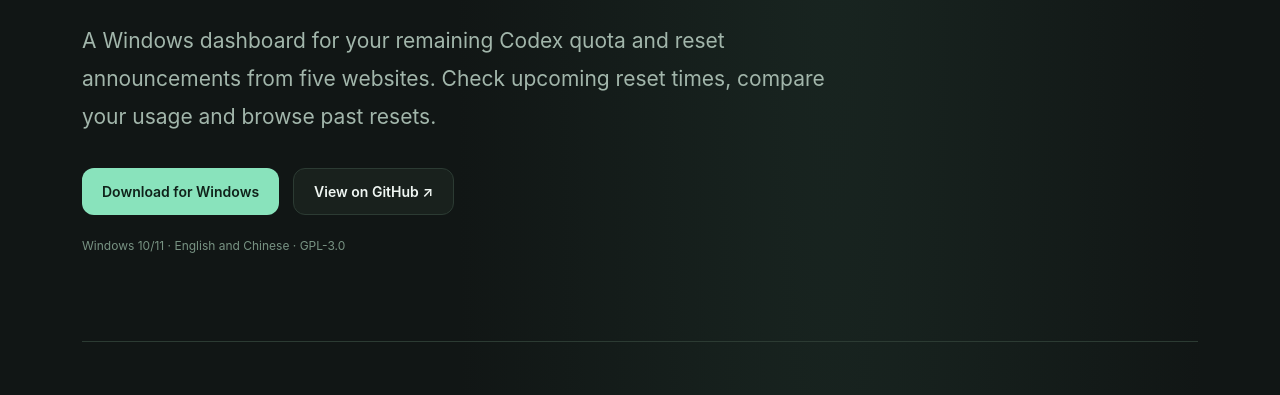
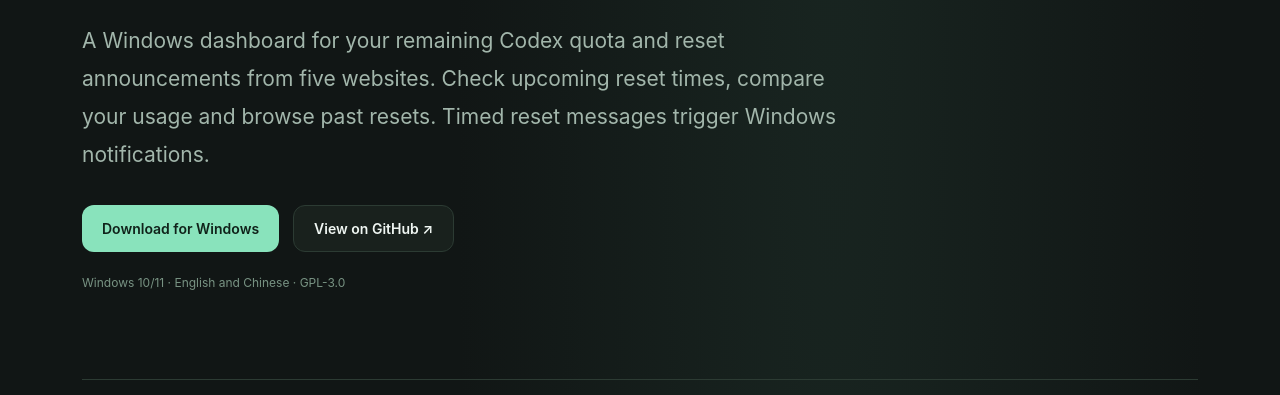
Before and after one commit to zzy2670/codex-reset-forecast-dashboard, an Electron app: page docs/index.html in a window 1280 px wide. Shown: the part 405-800 px from the top of the page. Drawn offline with Linux system fonts and the light colour scheme.

Commit message:
Automatic Windows notifications

```diff
--- a/docs/index.html
+++ b/docs/index.html
@@ -1,5 +1,5 @@
 <!doctype html>
-<html lang="en"><head><meta charset="UTF-8"><meta name="viewport" content="width=device-width,initial-scale=1"><meta name="description" content="Follow Codex reset announcements from five websites, compare quota usage and keep pace with the next reset."><meta name="theme-color" content="#111615"><title>Codex Reset Forecast Dashboard</title><link rel="stylesheet" href="style.css?v=tour-20261011"><script src="site.js?v=tour-20261011" defer></script></head>
+<html lang="en"><head><meta charset="UTF-8"><meta name="viewport" content="width=device-width,initial-scale=1"><meta name="description" content="Follow Codex reset announcements from five websites, compare quota usage and keep pace with the next reset."><meta name="theme-color" content="#111615"><title>Codex Reset Forecast Dashboard</title><link rel="stylesheet" href="style.css?v=alerts-20261011"><script src="site.js?v=alerts-20261011" defer></script></head>
 <body><header><a class="brand" href="#">◌ <span>Codex Reset Forecast Dashboard</span></a><label class="language"><span class="sr-only">Language</span><select id="language" aria-label="Language"><option value="en">English</option><option value="zh-CN">简体中文</option><option value="ja">日本語</option><option value="es">Español</option><option value="fr">Français</option><option value="de">Deutsch</option><option value="ko">한국어</option></select></label></header>
 <main><section class="hero"><p class="eyebrow" data-text="eyebrow">CODEX RESET FORECAST DASHBOARD · WINDOWS</p><h1 data-text="hero">Codex quota and reset forecasts</h1><p class="lead" data-text="intro">A Windows dashboard for your remaining Codex quota and reset announcements from five websites. Check upcoming reset times, compare your usage and browse past resets.</p><div class="actions"><a class="primary" href="https://github.com/zzy2670/codex-reset-forecast-dashboard/releases/latest" data-text="download">Download for Windows</a><a class="secondary" href="https://github.com/zzy2670/codex-reset-forecast-dashboard" data-text="code">View on GitHub ↗</a></div><p class="meta" data-text="meta">Windows 10/11 · English and Chinese · GPL-3.0</p></section>
 <div id="features" class="features"></div>
--- a/docs/site.js
+++ b/docs/site.js
@@ -2,7 +2,7 @@
 const translations={
   "en": {
     "hero": "Codex quota and reset forecasts",
-    "intro": "A Windows dashboard for your remaining Codex quota and reset announcements from five websites. Check upcoming reset times, compare your usage and browse past resets.",
+    "intro": "A Windows dashboard for your remaining Codex quota and reset announcements from five websites. Check upcoming reset times, compare your usage and browse past resets. Timed reset messages trigger Windows notifications.",
     "eyebrow": "CODEX RESET FORECAST DASHBOARD · WINDOWS",
     "download": "Download for Windows",
     "code": "View on GitHub ↗",
@@ -41,8 +41,12 @@
         "Browse resets from September 2026, newest first. Expand a record to compare each site’s timestamp and original post. The latest cross-checked reset and elapsed time appear at the top of the dashboard."
       ],
       [
-        "Notifications and display settings",
-        "Choose English or Chinese, adjust text size, and enable tray monitoring or startup with Windows. Timed automatic-reset alerts stay until acknowledged; similar reset times are grouped."
+        "Automatic Windows notifications",
+        "When a source reports an automatic-reset announcement or confirmation for your plan with a specific time, Windows shows a notification. It stays until you click Acknowledge. Similar reset times are grouped."
+      ],
+      [
+        "Display and background settings",
+        "Choose English or Chinese, adjust text size, and enable notifications, tray monitoring or startup with Windows."
       ]
     ],
     "captions": [
@@ -52,12 +56,13 @@
       "One reset time on the left; a time range on the right.",
       "Forecasts and expanded source details.",
       "Latest reset and an expanded history record.",
+      "Windows notification illustration: reset time, plan and Acknowledge button.",
       "Language, tray, startup, text size and notifications."
     ]
   },
   "zh-CN": {
     "hero": "Codex 额度与重置预告",
-    "intro": "一款 Windows 桌面看板，用来查看 Codex 剩余额度、跟踪五个网站的重置预告，并比较历史重置时间。",
+    "intro": "一款 Windows 桌面看板，用来查看 Codex 剩余额度、跟踪五个网站的重置预告，并比较历史重置时间。 有具体时间的重置消息，会自动弹出 Windows 通知。",
     "eyebrow": "CODEX 重置预测看板 · WINDOWS",
     "download": "下载 Windows 版",
     "code": "在 GitHub 查看 ↗",
@@ -96,8 +101,12 @@
         "从 2026 年 9 月开始收录，最新记录排在最上面。展开一条记录，可以逐站比较时间并查看原帖。最近一次已核对的重置时间和距今时长，也会显示在看板顶部。"
       ],
       [
-        "通知与显示设置",
-        "可切换中英文、调节字号、开机启动或关闭至托盘。适用当前套餐的定时自动重置预告会发出持续通知，点“确认收到”关闭；相近时间的消息合并提醒。"
+        "Windows 自动弹窗",
+        "检测到适用当前套餐、带具体时间的自动重置预告或完成消息时，Windows 自动弹窗。点“确认收到”关闭；相近时间的消息合并提醒。"
+      ],
+      [
+        "显示与后台设置",
+        "可切换中英文、调节字号、开关通知、开机启动或关闭至托盘。"
       ]
     ],
     "captions": [
@@ -107,6 +116,7 @@
       "左侧一个预告时间，右侧多个时间形成的范围。",
       "五个信源的预计时间和展开详情。",
       "最近一次重置，以及展开的历史记录。",
+      "Windows 通知示意：重置时间、适用套餐与“确认收到”按钮。",
       "语言、托盘、开机启动、字号与通知。"
     ]
   },
@@ -151,8 +161,12 @@
         "2026年9月以降の記録を新しい順に表示します。記録を開くと各サイトの時刻と原文を比較できます。直近の照合済みリセットと経過時間は上部にも表示します。"
       ],
       [
-        "通知と表示設定",
-        "英語・中国語、文字サイズ、トレイ常駐、Windows起動時の自動起動を設定できます。適用プランの定時自動リセット通知は確認するまで残り、近い時刻の通知はまとめます。"
+        "Windows の自動通知",
+        "現在のプランに適用される、具体的な時刻付きの自動リセット予告や完了情報を検出すると、Windows に通知を表示します。確認ボタンを押すまで表示され、近い時刻の情報はまとめて通知します。"
+      ],
+      [
+        "表示とバックグラウンド設定",
+        "英語・中国語、文字サイズ、通知のオン・オフ、トレイ常駐、Windows起動時の自動起動を設定できます。"
       ]
     ],
     "captions": [
@@ -162,6 +176,7 @@
       "左は1つの時刻、右は時刻の範囲。",
       "5つの情報源と展開した詳細。",
       "直近のリセットと展開した履歴。",
+      "Windows 通知のイメージ：リセット時刻、対象プラン、確認ボタン。",
       "言語、トレイ、自動起動、文字サイズ、通知。"
     ]
   },
@@ -206,8 +221,12 @@
         "Consulta los registros desde septiembre de 2026, del más reciente al más antiguo. Despliega uno para comparar las horas y publicaciones de cada sitio. El último reinicio contrastado y el tiempo transcurrido también aparecen arriba."
       ],
       [
-        "Notificaciones y ajustes",
-        "Elige inglés o chino, ajusta el tamaño de texto y activa la bandeja o el inicio con Windows. Los avisos de reinicio automático de tu plan permanecen hasta confirmarlos; las horas cercanas se agrupan."
+        "Notificaciones automáticas de Windows",
+        "Al detectar un anuncio o una confirmación de reinicio automático para tu plan con una hora concreta, Windows muestra una notificación. Permanece hasta que pulsas Confirmar recepción. Los horarios cercanos se agrupan."
+      ],
+      [
+        "Ajustes de pantalla y segundo plano",
+        "Elige inglés o chino, ajusta el tamaño del texto y configura las notificaciones, la bandeja del sistema y el inicio con Windows."
       ]
     ],
     "captions": [
@@ -217,6 +236,7 @@
       "Una hora a la izquierda; un intervalo a la derecha.",
       "Cinco fuentes con los detalles desplegados.",
       "Último reinicio y registro histórico desplegado.",
+      "Ejemplo de notificación de Windows: hora, plan y botón de confirmación.",
       "Idioma, bandeja, inicio, texto y notificaciones."
     ]
   },
@@ -261,8 +281,12 @@
         "Les événements depuis septembre 2026 sont classés du plus récent au plus ancien. Dépliez une entrée pour comparer les horaires et publications de chaque site. La dernière réinitialisation recoupée et le temps écoulé figurent aussi en haut."
       ],
       [
-        "Notifications et affichage",
-        "Choisissez l’anglais ou le chinois, la taille du texte, la zone de notification et le démarrage avec Windows. Les alertes de réinitialisation automatique de votre forfait restent jusqu’à confirmation ; les horaires proches sont regroupés."
+        "Notifications automatiques de Windows",
+        "Quand une source annonce ou confirme une réinitialisation automatique pour votre forfait à une heure précise, Windows affiche une notification. Elle reste jusqu’à confirmation. Les horaires proches sont regroupés."
+      ],
+      [
+        "Affichage et fonctionnement en arrière-plan",
+        "Choisissez l’anglais ou le chinois, la taille du texte, les notifications, la zone de notification et le démarrage avec Windows."
       ]
     ],
     "captions": [
@@ -272,6 +296,7 @@
       "Un horaire à gauche, une plage à droite.",
       "Cinq sources et leurs détails ouverts.",
       "Dernière réinitialisation et entrée d’historique ouverte.",
+      "Illustration de notification Windows : heure, forfait et bouton de confirmation.",
       "Langue, zone de notification, démarrage, texte et alertes."
     ]
   },
@@ -316,8 +341,12 @@
         "Die Einträge ab September 2026 erscheinen mit dem neuesten zuerst. Klappe einen Eintrag auf, um Zeiten und Beiträge der einzelnen Websites zu vergleichen. Der letzte abgeglichene Reset und die vergangene Zeit stehen auch oben."
       ],
       [
-        "Benachrichtigungen und Anzeige",
-        "Wähle Englisch oder Chinesisch, die Schriftgröße, den Infobereich und den Windows-Autostart. Hinweise auf automatische Resets für deinen Tarif bleiben bis zur Bestätigung sichtbar; ähnliche Zeiten werden zusammengefasst."
+        "Automatische Windows-Benachrichtigungen",
+        "Meldet eine Quelle eine automatische Rücksetzung für deinen Tarif mit konkreter Uhrzeit oder bestätigt sie diese, zeigt Windows eine Benachrichtigung. Sie bleibt bis zur Bestätigung sichtbar. Nahe beieinanderliegende Zeiten werden zusammengefasst."
+      ],
+      [
+        "Anzeige und Hintergrundbetrieb",
+        "Wähle Englisch oder Chinesisch, passe die Textgröße an und konfiguriere Benachrichtigungen, Infobereich und Windows-Autostart."
       ]
     ],
     "captions": [
@@ -327,6 +356,7 @@
       "Links eine Zeit, rechts ein Zeitbereich.",
       "Fünf Quellen mit geöffneten Details.",
       "Letzter Reset und aufgeklappter Verlaufseintrag.",
+      "Beispiel einer Windows-Benachrichtigung: Uhrzeit, Tarif und Bestätigung.",
       "Sprache, Infobereich, Autostart, Schriftgröße und Hinweise."
     ]
   },
@@ -371,8 +401,12 @@
         "2026년 9월부터의 기록을 최신순으로 표시합니다. 기록을 펼치면 사이트별 시각과 원문을 비교할 수 있습니다. 대조한 최근 초기화와 경과 시간은 화면 위에도 표시합니다."
       ],
       [
-        "알림과 표시 설정",
-        "영어·중국어, 글자 크기, 트레이 실행, Windows 시작 시 실행을 설정합니다. 현재 요금제의 자동 초기화 알림은 확인할 때까지 표시되며, 비슷한 시각의 알림은 합칩니다."
+        "Windows 자동 알림",
+        "현재 요금제에 해당하는 자동 초기화 예고나 완료 소식에 구체적인 시각이 있으면 Windows 알림을 표시합니다. 확인 버튼을 누를 때까지 표시되며, 비슷한 시각의 소식은 묶어서 알립니다."
+      ],
+      [
+        "표시 및 백그라운드 설정",
+        "영어·중국어, 글자 크기, 알림 켜기·끄기, 트레이 실행, Windows 시작 시 실행을 설정합니다."
       ]
     ],
     "captions": [
@@ -382,12 +416,13 @@
       "왼쪽은 한 시각, 오른쪽은 시간 범위.",
       "다섯 출처와 펼친 상세 정보.",
       "최근 초기화와 펼친 기록.",
+      "Windows 알림 예시: 초기화 시각, 대상 요금제, 확인 버튼.",
       "언어, 트레이, 자동 실행, 글자 크기, 알림."
     ]
   }
 };
-const images=['overview','modes','pace','forecast','sources','history','settings'];
-function renderSite(language){const t=translations[language]||translations.en;document.documentElement.lang=language;document.querySelector('#language').value=language;document.querySelectorAll('[data-text]').forEach(e=>{e.textContent=t[e.dataset.text];});const target=document.querySelector('#features');target.replaceChildren();t.features.forEach(([title,body],i)=>{const section=document.createElement('section');section.className='feature';const copy=document.createElement('div');copy.className='feature-copy';const number=document.createElement('span');number.className='number';number.textContent=`0${i+1}`;const words=document.createElement('div');const h=document.createElement('h2');h.textContent=title;const p=document.createElement('p');p.textContent=body;words.append(h,p);copy.append(number,words);const figure=document.createElement('figure'),img=document.createElement('img'),caption=document.createElement('figcaption');img.src=`assets/feature-${images[i]}.png?v=tour-20261011`;img.alt=title;img.loading=i?'lazy':'eager';caption.textContent=t.captions[i];figure.append(img,caption);section.append(copy,figure);target.append(section);});document.title=language==='zh-CN'?'codex重置预测看板':'Codex Reset Forecast Dashboard';}
+const images=['overview','modes','pace','forecast','sources','history','notifications','settings'];
+function renderSite(language){const t=translations[language]||translations.en;document.documentElement.lang=language;document.querySelector('#language').value=language;document.querySelectorAll('[data-text]').forEach(e=>{e.textContent=t[e.dataset.text];});const target=document.querySelector('#features');target.replaceChildren();t.features.forEach(([title,body],i)=>{const section=document.createElement('section');section.className='feature';const copy=document.createElement('div');copy.className='feature-copy';const number=document.createElement('span');number.className='number';number.textContent=`0${i+1}`;const words=document.createElement('div');const h=document.createElement('h2');h.textContent=title;const p=document.createElement('p');p.textContent=body;words.append(h,p);copy.append(number,words);const figure=document.createElement('figure'),img=document.createElement('img'),caption=document.createElement('figcaption');img.src=`assets/feature-${images[i]}.png?v=alerts-20261011`;img.alt=title;img.loading=i?'lazy':'eager';caption.textContent=t.captions[i];figure.append(img,caption);section.append(copy,figure);target.append(section);});document.title=language==='zh-CN'?'codex重置预测看板':'Codex Reset Forecast Dashboard';}
 let saved;try{saved=localStorage.getItem('site-language');}catch{}
 const browser=navigator.language.startsWith('zh')?'zh-CN':navigator.language.split('-')[0];renderSite(translations[saved]?saved:translations[browser]?browser:'en');
 document.querySelector('#language').addEventListener('change',e=>{renderSite(e.target.value);try{localStorage.setItem('site-language',e.target.value);}catch{}});
--- a/scripts/capture-features.cjs
+++ b/scripts/capture-features.cjs
@@ -72,8 +72,9 @@
   await artwork('feature-history.png',{title:'Reset history',panels:[{label:'Latest reset',image:latest},{label:'Expanded history record',image:history}],notes:[{number:1,title:'Reset time',text:'The latest cross-checked reset and time elapsed since it.'},{number:2,title:'Source timestamps',text:'Compare each site’s recorded time and open its original post.'}]});
   await viewport(1500,1800);await demo();await page.evaluate(()=>{openSettings();const d=document.querySelector('#settings-dialog');d.style.maxHeight='none';d.style.height='auto';d.style.width='700px';d.style.position='absolute';d.style.top='36px';d.style.bottom='auto';d.style.marginTop='0'});
   await artwork('feature-settings.png',{title:'Dashboard settings',panels:[{image:await capture('#settings-dialog',25,[mark('#setting-language',1),mark('label:has(#setting-tray),label:has(#setting-autostart)',2),mark('label:has(#setting-body-font)',3),mark('label:has(#setting-notify)',4)])}],notes:[{number:1,title:'Language',text:'English or Chinese.'},{number:2,title:'Tray and startup',text:'Keep monitoring after closing the window; start with Windows.'},{number:3,title:'Text size',text:'Body text and smaller labels resize together.'},{number:4,title:'Notifications',text:'Timed automatic-reset alerts stay until acknowledged. Similar times are grouped.'}]});
+  const {notificationArtwork}=require('./notification-artwork.cjs');const note=await browser.newPage({viewport:{width:1600,height:980}});await note.setContent(notificationArtwork());await note.screenshot({path:path.join(out,'feature-notifications.png')});await note.close();
   assert.equal(requests.length,0);assert.equal((await page.evaluate(()=>window.dashboard.get())).events.length,0);
-  const files=fs.readdirSync(out).filter(f=>/^feature-.*\.png$/.test(f));assert.equal(files.length,7);
+  const files=fs.readdirSync(out).filter(f=>/^feature-.*\.png$/.test(f));assert.equal(files.length,8);
   fs.mkdirSync(path.join(root,'.verification'),{recursive:true});fs.writeFileSync(path.join(root,'.verification/capture-geometry.json'),JSON.stringify(geometry,null,2));
   console.log(JSON.stringify({ok:true,files,networkRequests:requests.length,events:0}));
  }finally{if(browser)await browser.close();await app.close()}
--- a/scripts/verify-site.cjs
+++ b/scripts/verify-site.cjs
@@ -1,7 +1,7 @@
 'use strict';
 const {chromium}=require('playwright-core'),assert=require('node:assert/strict'),path=require('node:path'),fs=require('node:fs'),http=require('node:http');
 async function main(){const docs=path.resolve(__dirname,'../docs');const server=http.createServer((req,res)=>{const file=path.resolve(docs,'.'+decodeURIComponent(req.url.split('?')[0]==='/'?'/index.html':req.url.split('?')[0]));if(!file.startsWith(docs+path.sep)){res.writeHead(403).end();return;}try{const body=fs.readFileSync(file);res.setHeader('Content-Type',({'.html':'text/html','.js':'text/javascript','.css':'text/css','.png':'image/png'})[path.extname(file)]||'application/octet-stream');res.end(body);}catch{res.writeHead(404).end();}});await new Promise(r=>server.listen(0,'127.0.0.1',r));let browser;
- try{browser=await chromium.launch({headless:true,...(process.env.PUBLIC_ART_BROWSER?{executablePath:process.env.PUBLIC_ART_BROWSER}:{channel:'chrome'})});const page=await browser.newPage();const errors=[];page.on('pageerror',e=>errors.push(e.message));await page.goto(`http://127.0.0.1:${server.address().port}/`);for(const lang of ['zh-CN','en','ja','es','fr','de','ko']){await page.selectOption('#language',lang);assert.equal(await page.getAttribute('html','lang'),lang);assert.equal(await page.locator('.feature img').count(),7);assert.equal(await page.locator('.feature h2').count(),7);assert.ok(await page.locator('[data-text=hero]').textContent());}
- await page.selectOption('#language','zh-CN');await page.reload();assert.equal(await page.getAttribute('html','lang'),'zh-CN');for(const width of [390,860,1440]){await page.setViewportSize({width,height:900});await page.evaluate(()=>document.querySelectorAll('img').forEach(i=>i.loading='eager'));await page.waitForFunction(()=>[...document.images].every(i=>i.complete&&i.naturalWidth));assert.equal(await page.evaluate(()=>document.documentElement.scrollWidth>innerWidth),false,`Website overflow at ${width}`);}assert.equal(errors.length,0);console.log('Website passed: seven languages, seven real images, saved language and three viewport sizes.');
+ try{browser=await chromium.launch({headless:true,...(process.env.PUBLIC_ART_BROWSER?{executablePath:process.env.PUBLIC_ART_BROWSER}:{channel:'chrome'})});const page=await browser.newPage();const errors=[];page.on('pageerror',e=>errors.push(e.message));await page.goto(`http://127.0.0.1:${server.address().port}/`);for(const lang of ['zh-CN','en','ja','es','fr','de','ko']){await page.selectOption('#language',lang);assert.equal(await page.getAttribute('html','lang'),lang);assert.equal(await page.locator('.feature img').count(),8);assert.equal(await page.locator('.feature h2').count(),8);assert.ok(await page.locator('[data-text=hero]').textContent());}
+ await page.selectOption('#language','zh-CN');await page.reload();assert.equal(await page.getAttribute('html','lang'),'zh-CN');for(const width of [390,860,1440]){await page.setViewportSize({width,height:900});await page.evaluate(()=>document.querySelectorAll('img').forEach(i=>i.loading='eager'));await page.waitForFunction(()=>[...document.images].every(i=>i.complete&&i.naturalWidth));assert.equal(await page.evaluate(()=>document.documentElement.scrollWidth>innerWidth),false,`Website overflow at ${width}`);}assert.equal(errors.length,0);console.log('Website passed: seven languages, eight feature images, saved language and three viewport sizes.');
  }finally{if(browser)await browser.close();await new Promise(r=>server.close(r));}}
 main().catch(e=>{console.error(e.stack);process.exitCode=1;});
```
Also changed, not shown: README.zh-CN.md (+9 -3 lines), scripts/notification-artwork.cjs (added, +7 -0 lines), .github/RELEASE_NOTES.md, README.md, docs/assets/feature-notifications.png (added).
